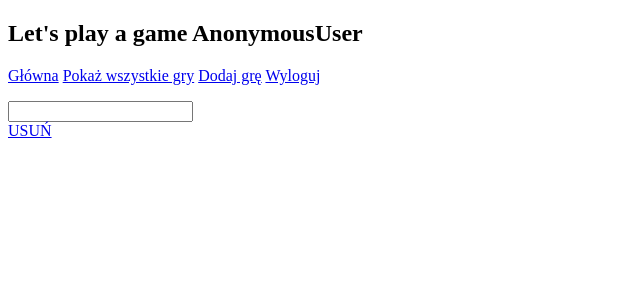
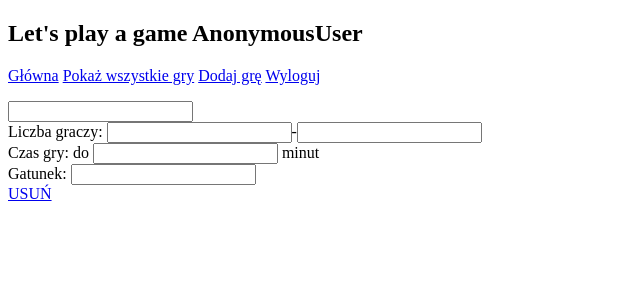
Before and after one commit to elpromyko/lets-play-a-boardgame, a Django app: template Lpab/board/templates/board/game.html in a window 1280 px wide. Shown: the top 300 px of the page, without its empty margins (0-640 px from the left). Run offline with Django 3.2, Linux system fonts and the light colour scheme; the template is opened without the code that fills it, so the values that code supplies are empty, except form fields; tables that the repository leaves empty hold one stand-in row (values such as "Sample post"); form fields are guessed from the names that the template uses.

Commit message:
Correct mistakes in templates

```diff
--- a/Lpab/board/templates/board/chosen.html
+++ b/Lpab/board/templates/board/chosen.html
@@ -1,9 +1,11 @@
 {% extends 'board/index.html' %}
 
 {% block content %}
+    <ol>
     {%  for game in games %}
-    {{ game.title }} {{ game.max_game_time }}<br/>
+        <li><a href="{% url 'game' game.id %}">{{ game.title }}</a></li> <br/>
     {% endfor %}
+    </ol>
 <br/>
     <a href="{% url 'index' %}">Wyszukaj ponownie</a>
 {% endblock %}
--- a/Lpab/board/templates/board/game.html
+++ b/Lpab/board/templates/board/game.html
@@ -2,6 +2,9 @@
 
 {% block content %}
 
-    {{ form.title }}<br/>
+    <strong>{{ form.title }}</strong><br/>
+    Liczba graczy: {{ form.min_players_number }}-{{ form.max_players_number }}<br/>
+    Czas gry: do {{ form.max_game_time }} minut<br/>
+    Gatunek: {{ form.genre }}<br/>
     <a href="{% url 'delete' form.id %}">USUŃ</a>
 {% endblock %}
```
